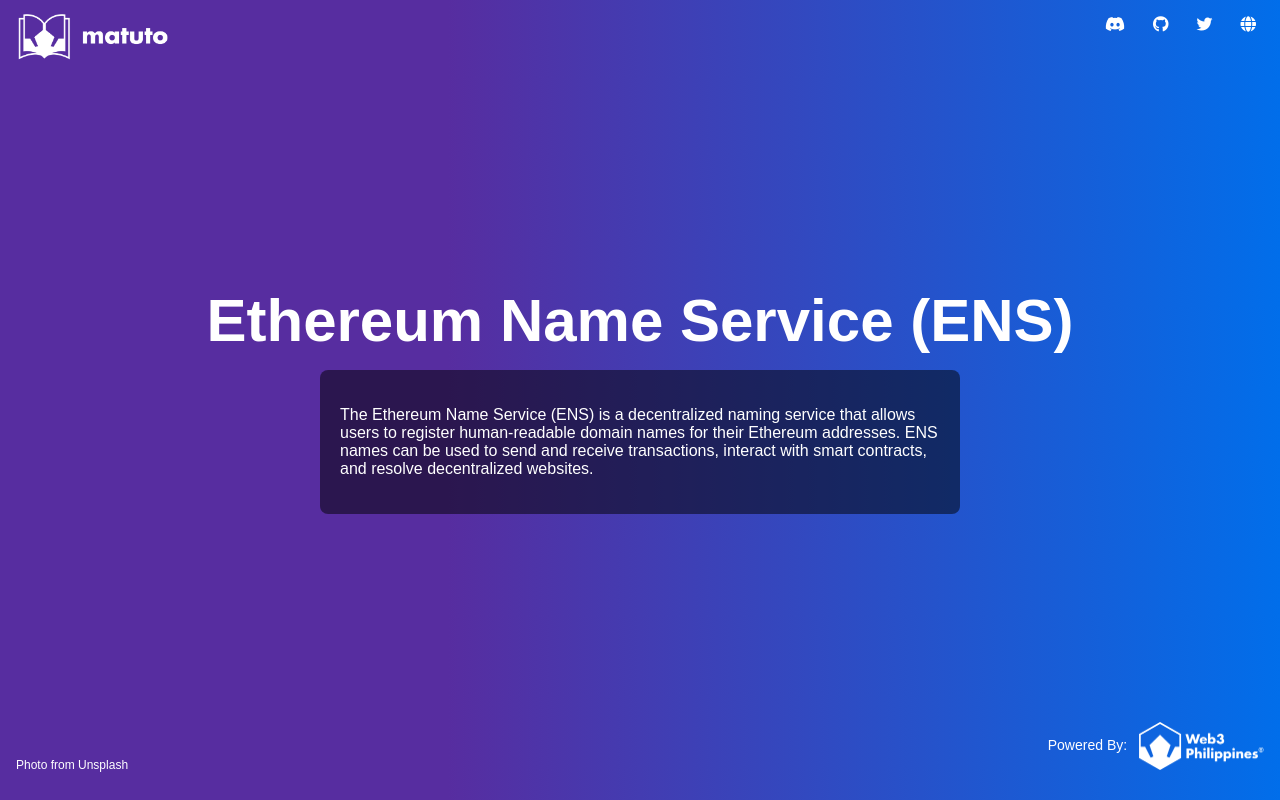
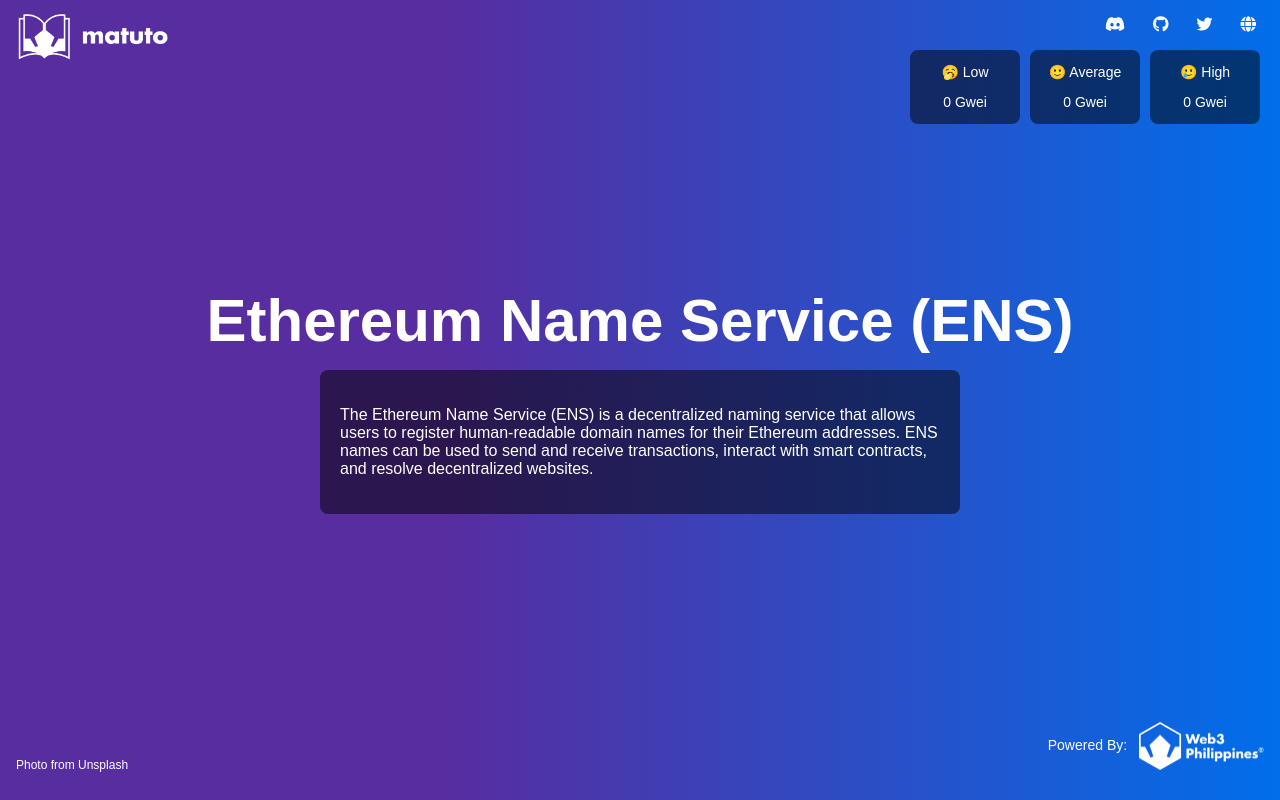
Before and after one commit to Web3Philippines/matuto, a website built with Parcel: page src/index.html in a window 1280 px wide. Built offline with nearby package versions, Linux system fonts and the light colour scheme; no server answers.

Commit message:
📦 new: add basic gas tracker for ethereum

```diff
--- a/src/index.html
+++ b/src/index.html
@@ -15,6 +15,20 @@
         <a href="https://twitter.com/web3phl" target="_blank"><i class="fab fa-twitter"></i></a>
         <a href="https://web3philippines.org" target="_blank"><i class="fa fa-globe"></i></a>
     </div>
+    <div id="gas-tracker">
+        <div class="gas-tracker__container">
+            <p class="gas-tracker__title">🥱 Low</p>
+            <p class="gas-tracker__price"><span id="low-fee">0</span> Gwei</p>
+        </div>
+        <div class="gas-tracker__container">
+            <p class="gas-tracker__title">🙂 Average</p>
+            <p class="gas-tracker__price"><span id="average-fee">0</span> Gwei</p>
+        </div>
+        <div class="gas-tracker__container">
+            <p class="gas-tracker__title">🥲 High</p>
+            <p class="gas-tracker__price"><span id="high-fee">0</span> Gwei</p>
+        </div>
+    </div>
     <div id="glossary">
         <h1 id="term">Web3 Philippines</h1>
         <div class="glossary__container">
--- a/src/script.js
+++ b/src/script.js
@@ -1,5 +1,5 @@
 // Get a random technology-related photo from Unsplash API
-fetch('https://source.unsplash.com/1920x1080/?web3,defi,cryptocurrency,decentralization,smart-contracts')
+fetch('https://source.unsplash.com/1920x1080/?web3,defi,decentralization,smart-contracts')
     .then(response => {
         // Compress the image using sharp library
         const imageUrl = response.url;
@@ -19,3 +19,18 @@ fetch('https://source.unsplash.com/1920x1080/?web3,defi,cryptocurrency,decentral
         };
     })
     .catch(error => console.error(error));
+// gas tracker
+fetch('https://api.gasprice.io/v1/estimates?countervalue=usd')
+    .then(response => response.json())
+    .then(data => {
+        const gasPrices = data.result;
+        // console.log(`Instant gas fee cap: ${gasPrices.instant.feeCap}`);
+        // console.log(`Fast gas fee cap: ${gasPrices.fast.feeCap}`);
+        // console.log(`Eco gas fee cap: ${gasPrices.eco.feeCap}`);
+        // console.log(`Base fee: ${gasPrices.baseFee}`);
+        // console.log(`ETH price: ${gasPrices.ethPrice}`);
+        document.getElementById('low-fee').innerHTML = gasPrices.eco.feeCap.toFixed(2);
+        document.getElementById('average-fee').innerHTML = gasPrices.fast.feeCap.toFixed(2);
+        document.getElementById('high-fee').innerHTML = gasPrices.instant.feeCap.toFixed(2);
+    })
+    .catch(error => console.error(error));
--- a/src/styles.css
+++ b/src/styles.css
@@ -83,9 +83,29 @@ body {
     font-family: sans-serif;
     font-size: 14px;
 }
-/* make the image vertically center */
 #powered-logo {
     width: 125px;
     margin-left: 0.5rem;
     vertical-align: middle;
 }
+#gas-tracker {
+    position: absolute;
+    display: flex;
+    top: 50px;
+    right: 15px;
+}
+#gas-tracker p {
+    font-family: sans-serif;
+    font-size: 14px;
+    color: #fff;
+}
+.gas-tracker__container {
+    background-color: rgba(0, 0, 0, 0.5);
+    border-radius: 0.5rem;
+    padding: 0px 10px;
+    margin: 0 5px;
+    width: 90px;
+}
+.gas-tracker__container > p {
+    text-align: center;
+}
```
